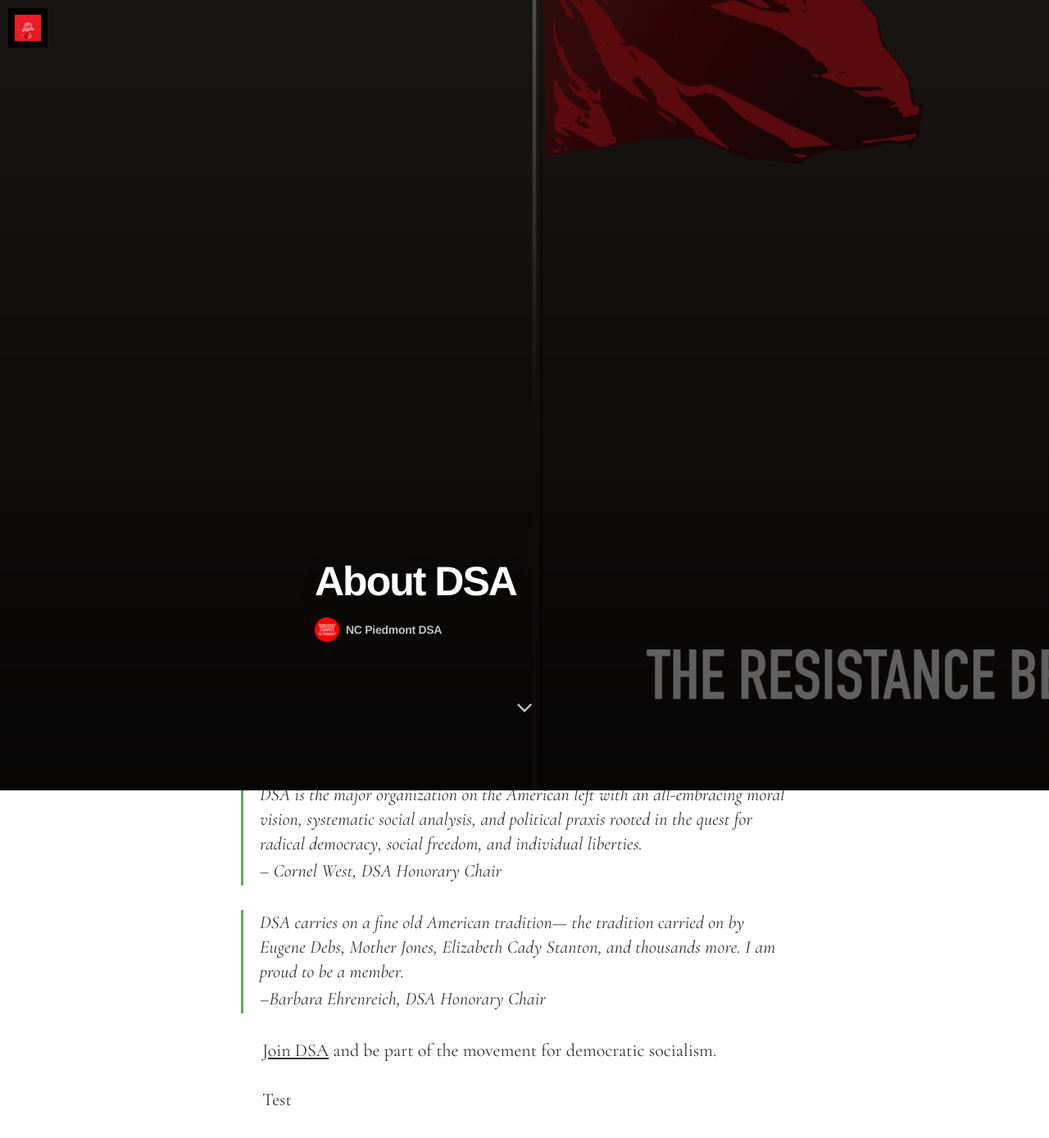
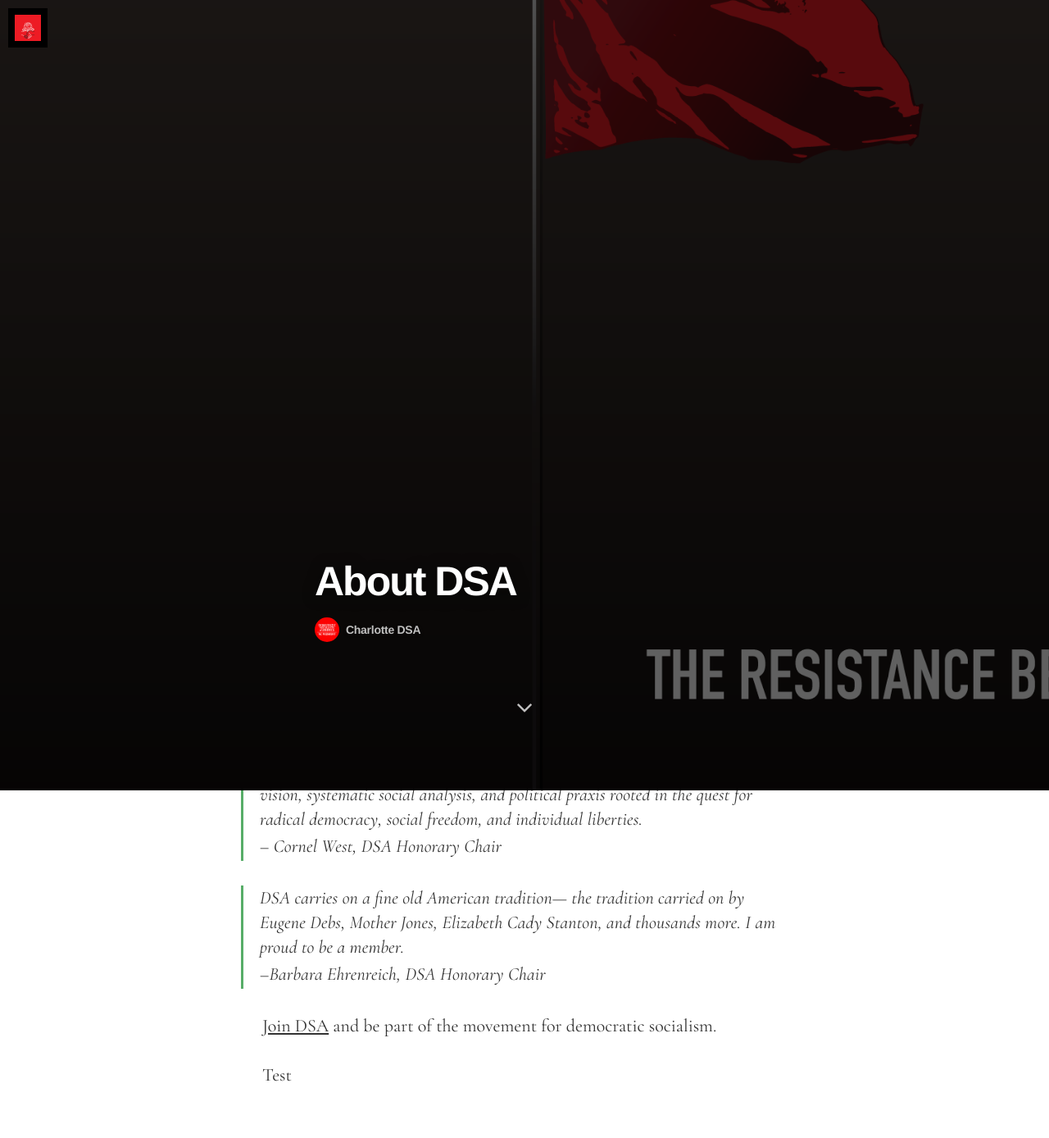
Before and after one commit to cltdsa/NCPiedmontDSA.github.io, a Jekyll site: the page built from about.md, in a window 1280 px wide and 1400 px high, scrolled down 436 px, cut to the strip 0-1392 px from the top of the window. Shown: the top 1388 px of the strip at 82% size. Built offline with Jekyll 4.4.1, drawn with Linux system fonts in a browser that asks for light colours; nearby versions of some CDN libraries; some web fonts are replaced; comment, search, counter and statistics services are not loaded; some of the changed text lies outside the part shown.

Commit message:
updated text and links to make site CLT-specific

```diff
--- a/_config.yml
+++ b/_config.yml
@@ -4,7 +4,7 @@
   - jekyll-paginate
 
 # Site settings
-title: "NC Piedmont DSA"
+title: "Charlotte DSA"
 description:
 
 email: info@dsanc.org
@@ -13,13 +13,13 @@
 # blog cover
 cover: "/assets/images/Revolution_wide.jpg"
 
-name: "NC Piedmont DSA"
-author: "NC Piedmont DSA"
+name: "Charlotte DSA"
+author: "Charlotte DSA"
 author_image: "/assets/images/DSA-NCP.png"
 
 paginate:	5
 
-url: "http://www.dsanc.org" # the base hostname & protocol for your site
+url: "http://www.charlottedsa.org" # the base hostname & protocol for your site
 baseurl: ""
 #used to display twitter cards
 # twitter_handle: '@dirkfabisch'
@@ -34,28 +34,28 @@
     desc: Email
 
   - icon:	twitter
-    url:	https://twitter.com/NC_DSA
+    url:	https://twitter.com/cltdsa
     desc: Twitter
     share_url: http://twitter.com/share
     share_title: ?text=
     share_link: "&amp;url="
 
   - icon:	facebook
-    url:	https://facebook.com/TriangleTriadDSA
+    url:	https://www.facebook.com/groups/1018836328182353/
     desc: Facebook
     share_url: https://www.facebook.com/sharer.php
     share_title: ?t=
     share_link: "&amp;u="
 
   - icon:	github
-    url:	https://github.com/NCPiedmontDSA
+    url:	https://github.com/cltdsa
     desc:	GitHub
     share_url:
     share_title:
     share_link:
 
   - icon:   rss
-    url:    https://ncpiedmontdsa.github.io/feed.xml
+    url:    https://cltdsa.github.io/feed.xml
     desc:   Feed
 
 #  - icon:	google-plus
@@ -64,5 +64,3 @@
 #    share_url:
 #    share_title:
 #    share_link:
-
-theme: jekyll-theme-slate
--- a/about.md
+++ b/about.md
@@ -5,7 +5,7 @@
 image: /assets/images/resistance.png
 ---
 
-NC Piedmont DSA is the regional chapter for members of the [Democratic Socialists of America](http://www.dsausa.org/) (DSA) in and around Winston-Salem, Greensboro, Hillsborough, Carrboro, Chapel Hill, Durham, & Raleigh.
+Charlotte DSA is the regional chapter for members of the [Democratic Socialists of America](http://www.dsausa.org/) (DSA) in the [Charlotte Metro Area](https://en.wikipedia.org/wiki/Charlotte_metropolitan_area#Counties).
 
 The largest socialist organization in the United States, DSA is an activist organization, not a political party. Through the work of our members in local chapters and on a national level, DSA is at the center of the struggle for progress, justice, & democracy. We fight for an economy based on social needs & democratic values, not unchecked greed & unaccountable power; against oppression based on class, race, gender, sexuality, nationality, & other forms of injustice; for a clean environment & a livable world; against militarism at home and abroad. We pursue meaningful advances on all of these issues while building a long-term movement for social and economic change.
 
```
Also changed, not shown: README.md.
